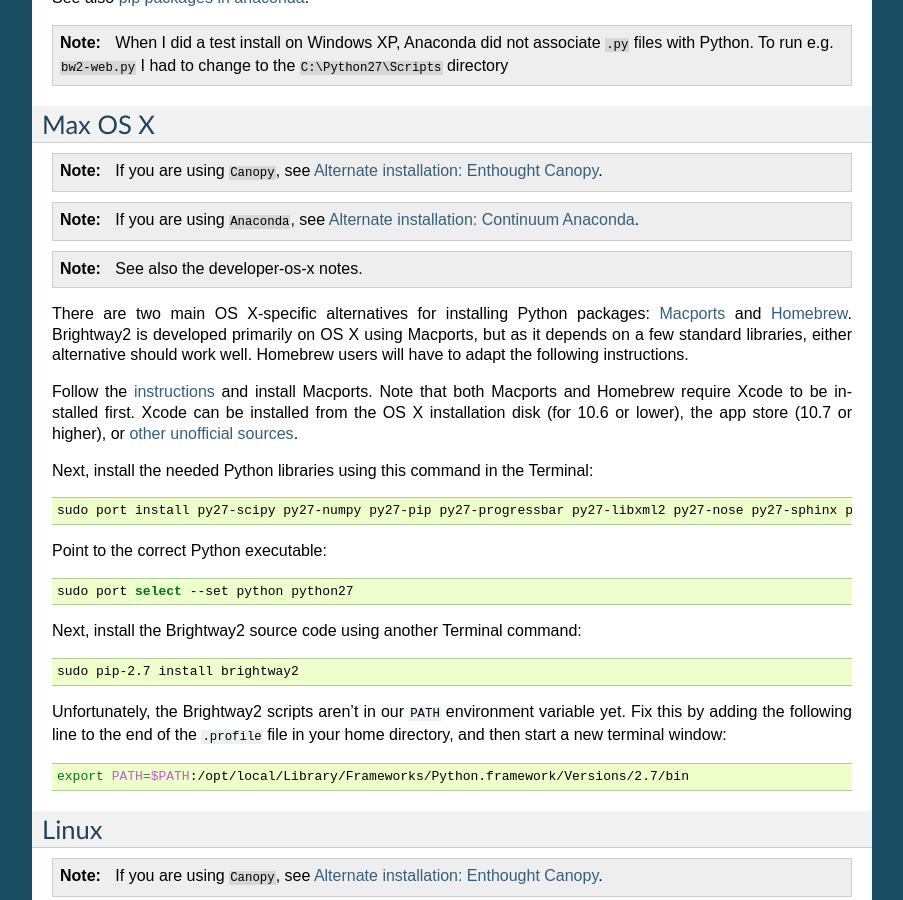
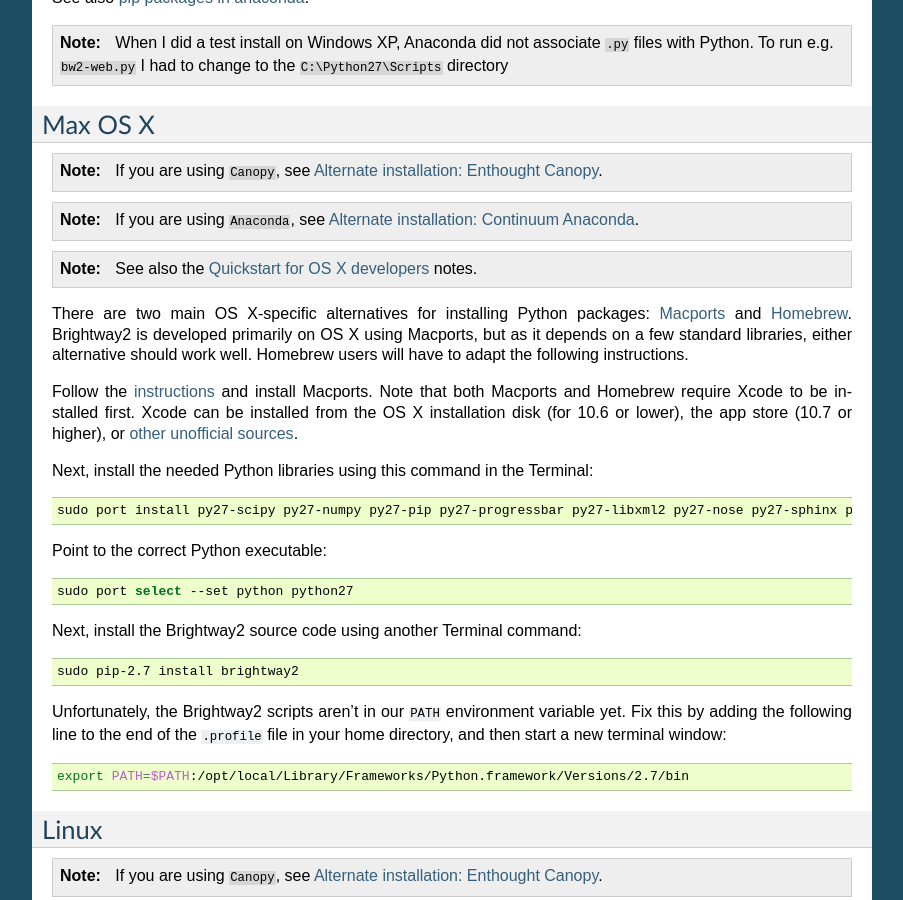
Before and after one commit to brightway-lca/brightway2, a Sphinx documentation site: the page built from docs/installation.rst, in a window 1280 px wide and 900 px high, scrolled down 1813 px. Shown: the whole window, without its empty margins (198-1101 px from the left). Built offline with Sphinx 7.4.7, drawn with Linux system fonts in a browser that asks for light colours.

Commit message:
Fix link in docs

```diff
--- a/docs/installation.rst
+++ b/docs/installation.rst
@@ -204,10 +204,10 @@
 
 You can also simply clone the bitbucket repositories.
 
+.. _developer-os-x:
+
 Quickstart for OS X developers
 ------------------------------
-
-.. _developer-os-x:
 
 Set up python:
 
```
